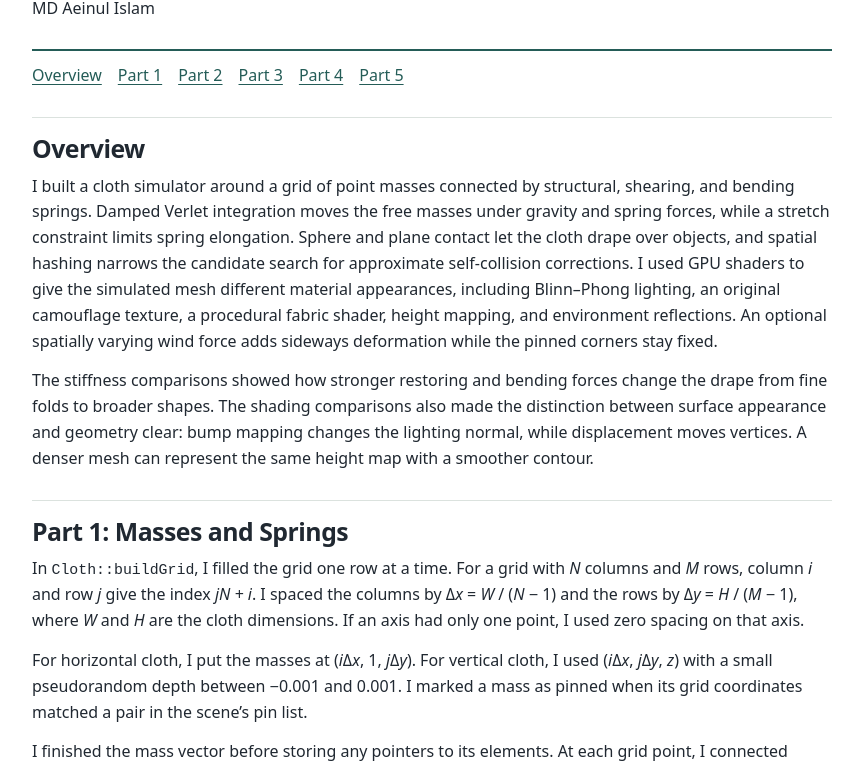
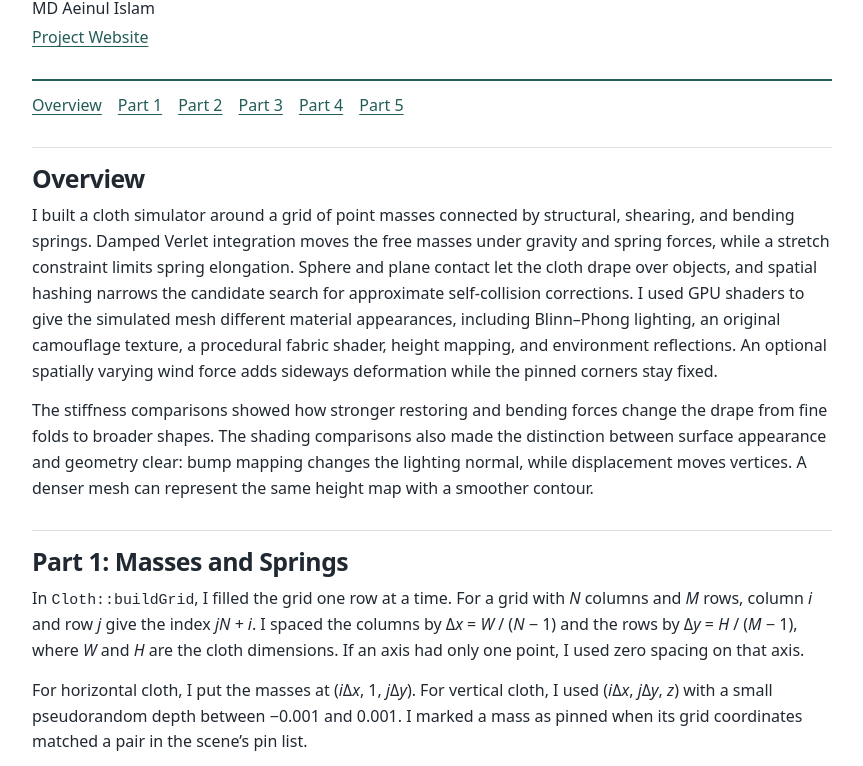
Before and after one commit to cal-cs184-student/hw4-la-li-lu-le-lo-writeup, a plain HTML site: page index.html in a window 1280 px wide. Shown: the part 154-920 px from the top of the page, without its empty margins (208-1071 px from the left). Drawn offline with Linux system fonts and the light colour scheme.

Commit message:
Add HW4 website link to report header

```diff
--- a/index.html
+++ b/index.html
@@ -46,6 +46,7 @@
     <p>CS 184/284A, Fall 2026</p>
     <h1>Homework 4: Cloth Simulation</h1>
     <p>MD Aeinul Islam</p>
+    <p><a href="https://cal-cs184-student.github.io/hw4-la-li-lu-le-lo-writeup/">Project Website</a></p>
   </header>
   <nav aria-label="Report contents">
     <a href="#overview">Overview</a><a href="#part-1">Part 1</a>
```
